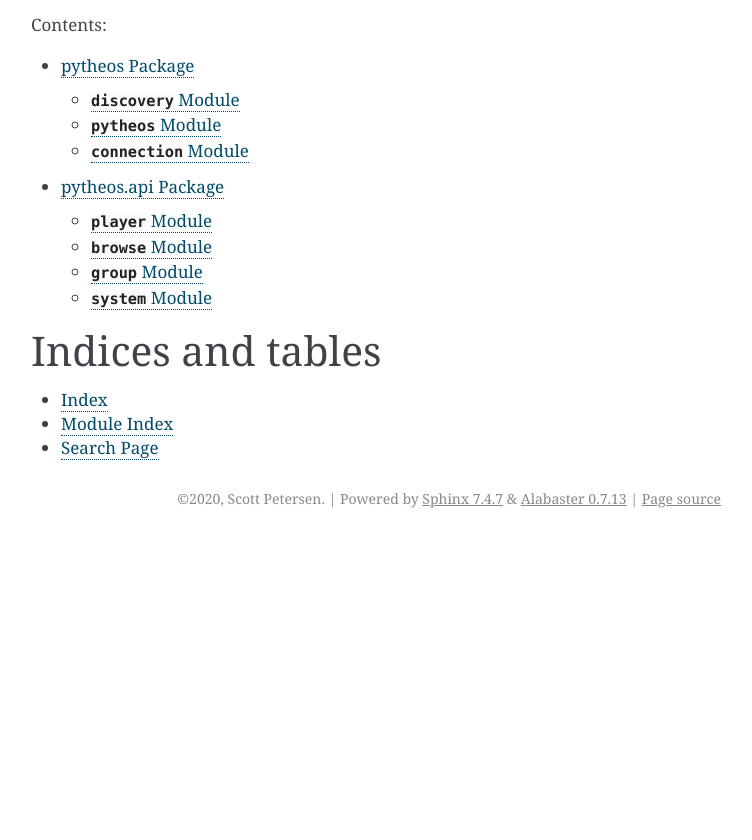
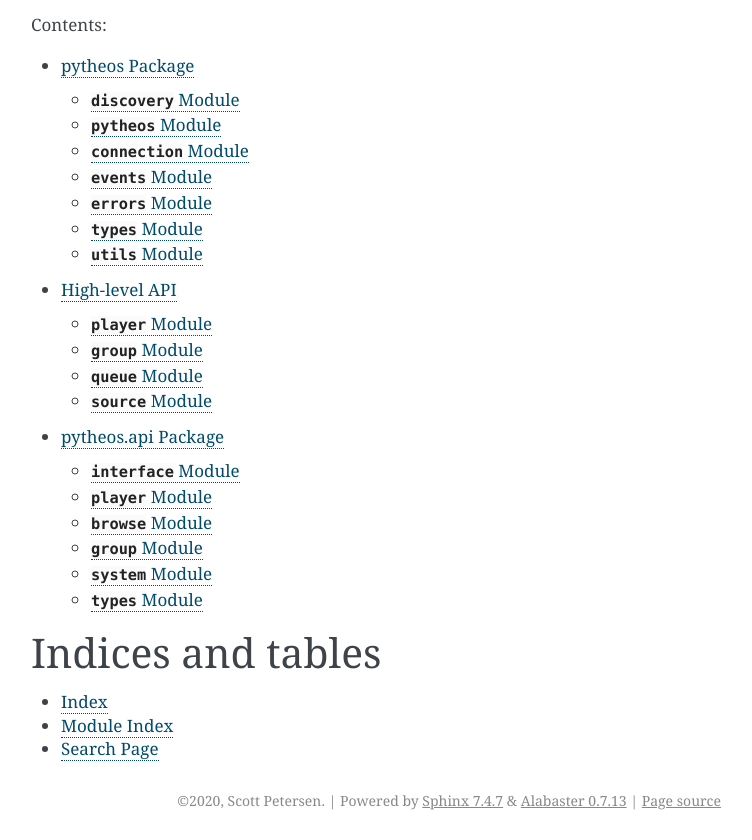
Before and after one commit to endlesscoil/pytheos, a Sphinx documentation site: the page built from docs/index.rst, in a window 1280 px wide, cut to the strip 356-1196 px from the top of the page. Shown: the whole strip, without its empty margins (389-1141 px from the left). Built offline with Sphinx 7.4.7, drawn with Linux system fonts in a browser that asks for light colours; before the commit the page ends 900 px from its top, so only the background shows below that.

```diff
--- a/docs/conf.py
+++ b/docs/conf.py
@@ -50,3 +50,5 @@ html_theme = 'alabaster'
 # relative to this directory. They are copied after the builtin static files,
 # so a file named "default.css" will overwrite the builtin "default.css".
 html_static_path = ['_static']
+
+autodoc_member_order = 'bysource'
--- a/docs/index.rst
+++ b/docs/index.rst
@@ -10,10 +10,11 @@ Welcome to Pytheos' documentation!
 .. automodule:: pytheos.api
 
 .. toctree::
-   :maxdepth: 2
+   :maxdepth: 3
    :caption: Contents:
 
    pytheos
+   pytheos_highlevel
    pytheos_api
 
 Indices and tables
--- a/docs/pytheos_api.rst
+++ b/docs/pytheos_api.rst
@@ -1,5 +1,13 @@
 pytheos.api Package
 ====================
+
+:mod:`interface` Module
+--------------------------
+
+.. automodule:: pytheos.api.interface
+    :members:
+    :undoc-members:
+    :show-inheritance:
 
 :mod:`player` Module
 --------------------------
@@ -32,3 +40,11 @@ pytheos.api Package
     :members:
     :undoc-members:
     :show-inheritance:
+
+:mod:`types` Module
+--------------------------
+
+.. automodule:: pytheos.api.types
+    :members:
+    :undoc-members:
+    :show-inheritance:
--- /dev/null
+++ b/docs/pytheos_highlevel.rst
@@ -0,0 +1,37 @@
+High-level API
+====================
+
+:mod:`player` Module
+--------------------------
+
+.. automodule:: pytheos.player
+    :members:
+    :undoc-members:
+    :show-inheritance:
+
+
+:mod:`group` Module
+--------------------------
+
+.. automodule:: pytheos.group
+    :members:
+    :undoc-members:
+    :show-inheritance:
+
+
+:mod:`queue` Module
+--------------------------
+
+.. automodule:: pytheos.queue
+    :members:
+    :undoc-members:
+    :show-inheritance:
+
+
+:mod:`source` Module
+--------------------------
+
+.. automodule:: pytheos.source
+    :members:
+    :undoc-members:
+    :show-inheritance:
--- a/setup.py
+++ b/setup.py
@@ -16,7 +16,7 @@ setup(
     long_description_content_type='text/markdown',
     url='https://github.com/endlesscoil/pytheos',
     author='Scott Petersen',
-    author_email='scott@digression.org',
+    author_email='scott@spetersen.dev',
     classifiers=[
         'Development Status :: 3 - Alpha',
         'Intended Audience :: Developers',
```
Also changed, not shown: docs/pytheos.rst (+32 -0 lines), 5 other files.
